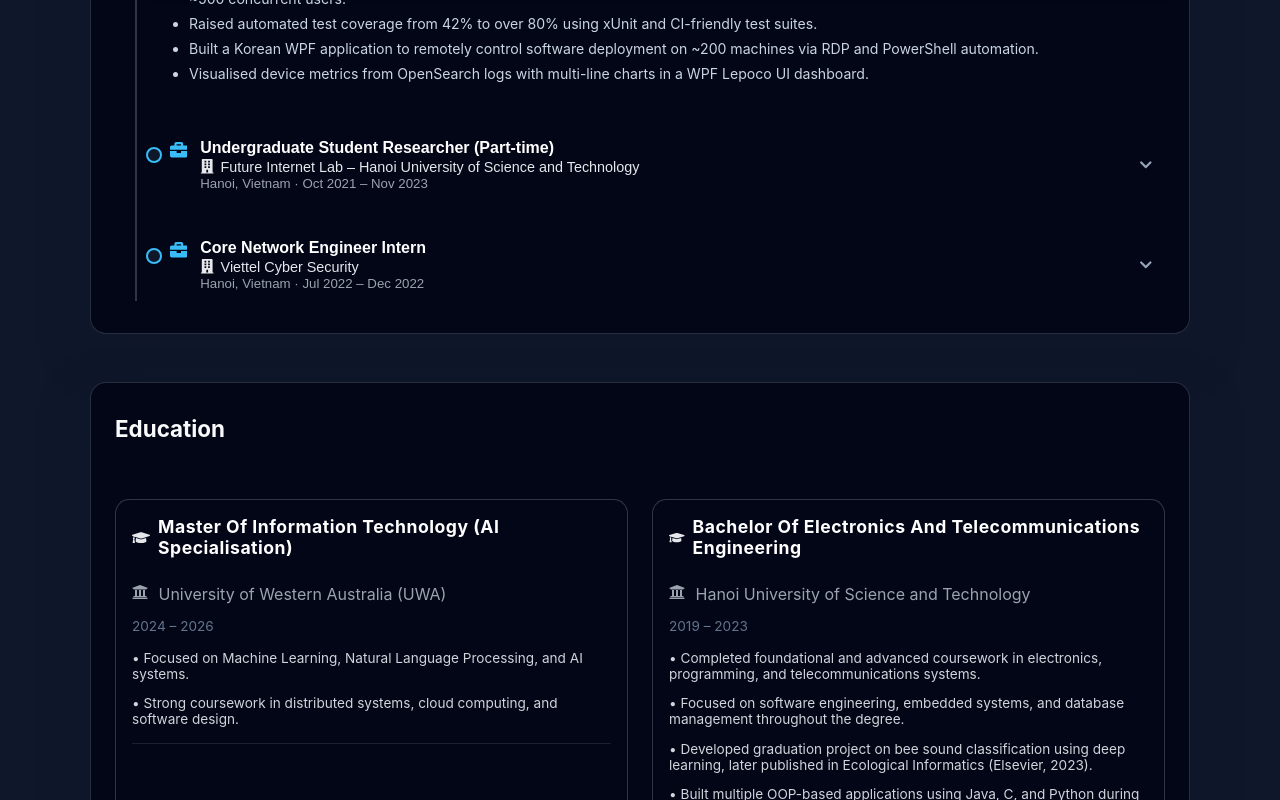
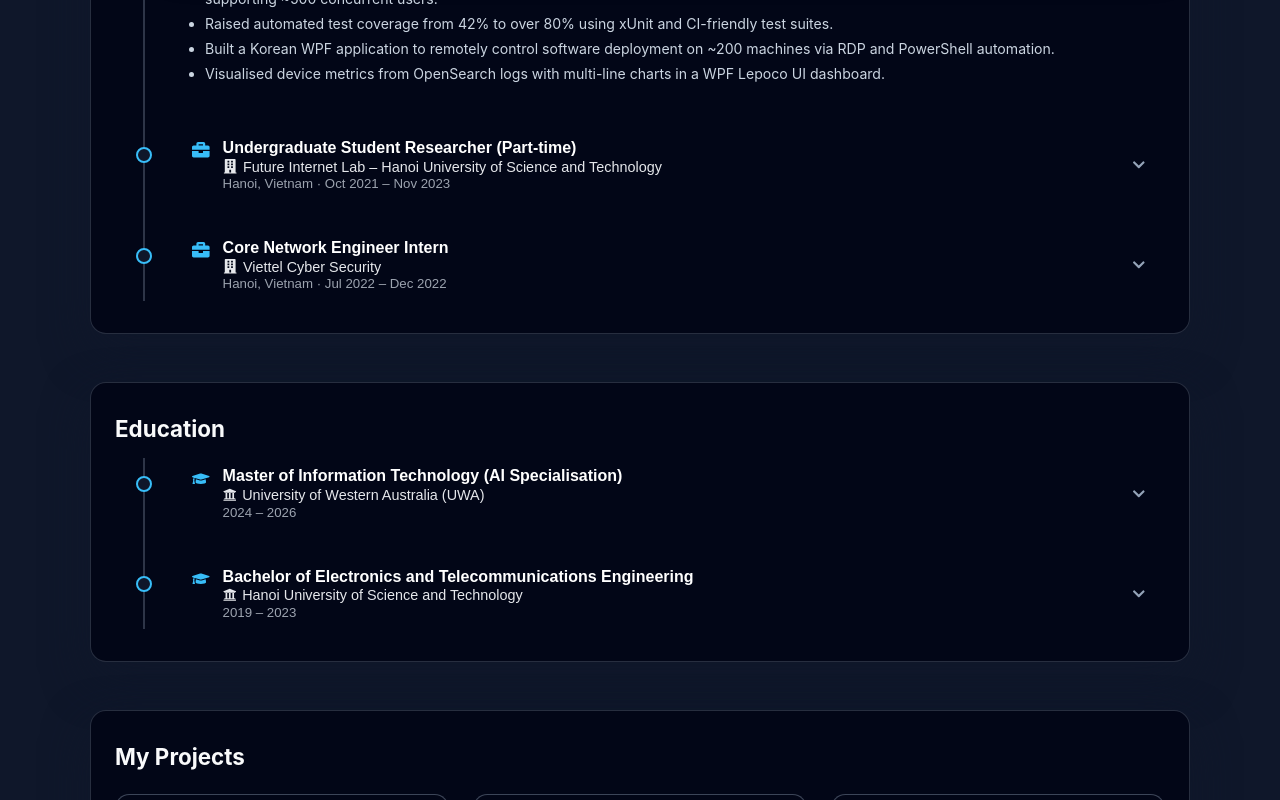
Before and after one commit to husthunterpy01/Martin-Portfolio, a React (Create React App) app: page / in a window 1280 px wide. Shown: the part 1520-2320 px from the top of the page. Built offline with nearby package versions, Linux system fonts and the light colour scheme.

Commit message:
Update center position for working/education experience

```diff
--- a/src/App.css
+++ b/src/App.css
@@ -407,8 +407,8 @@ section h2 {
 
 .timeline {
   position: relative;
-  margin-left: 20px;
-  padding-left: 20px;
+  margin-left: 28px;
+  padding-left: 28px;
   border-left: 2px solid rgba(148, 163, 184, 0.3);
 }
 
@@ -423,7 +423,7 @@ section h2 {
 
 .timeline-dot {
   position: absolute;
-  left: -11px;
+  left: -37px;
   top: 18px;
   width: 12px;
   height: 12px;
@@ -431,6 +431,7 @@ section h2 {
   border: 2px solid #38bdf8;
   border-radius: 50%;
   transition: background 0.2s ease, box-shadow 0.2s ease;
+  z-index: 1;
 }
 
 .timeline-dot.active-dot {
@@ -443,7 +444,7 @@ section h2 {
   border: none;
   background: transparent;
   color: inherit;
-  padding: 0.6rem 0.8rem;
+  padding: 0.6rem 1.2rem;
   border-radius: 0.6rem;
   display: flex;
   justify-content: space-between;
--- a/src/components/Education.js
+++ b/src/components/Education.js
@@ -1,5 +1,5 @@
-import React from 'react';
-import { FaGraduationCap, FaUniversity } from 'react-icons/fa';
+import React, { useState } from 'react';
+import { FaGraduationCap, FaUniversity, FaChevronDown } from 'react-icons/fa';
 
 const education = [
   {
@@ -25,30 +25,49 @@ const education = [
 ];
 
 const Education = () => {
+  const [openIndex, setOpenIndex] = useState(null);
+
+  const toggle = (idx) => {
+    setOpenIndex(openIndex === idx ? null : idx);
+  };
+
   return (
     <section id="education">
       <h2>Education</h2>
 
-      <div className="stack-grid">
+      <div className="timeline">
         {education.map((edu, idx) => (
-          <div key={idx} className="stack-group">
-            <div className="stack-header">
-              <FaGraduationCap className="skill-icon" />
-              <span className="stack-title">{edu.degree}</span>
+          <div key={idx} className="interactive-item">
+            {/* Timeline Dot */}
+            <div className={`timeline-dot ${openIndex === idx ? 'active-dot' : ''}`} />
+
+            {/* Collapsible Header */}
+            <button
+              className={`timeline-header ${openIndex === idx ? 'active' : ''}`}
+              onClick={() => toggle(idx)}
+            >
+              <div className="timeline-header-main">
+                <FaGraduationCap className="timeline-icon" />
+                <div>
+                  <h3 className="timeline-role">{edu.degree}</h3>
+                  <p className="timeline-company">
+                    <FaUniversity style={{ marginRight: '6px', fontSize: '0.85rem' }} />
+                    {edu.school}
+                  </p>
+                  <p className="timeline-meta">{edu.period}</p>
                 </div>
+              </div>
+              <FaChevronDown className={`chevron ${openIndex === idx ? 'chevron-open' : ''}`} />
+            </button>
 
-            <p style={{ color: '#9ca3af', marginBottom: '0.4rem' }}>
-              <FaUniversity style={{ marginRight: '6px' }} /> {edu.school}
-            </p>
-            <p style={{ color: '#64748b', marginBottom: '1rem', fontSize: '0.85rem' }}>
-              {edu.period}
-            </p>
-
+            {/* Details (Collapsible) */}
+            <div className={`timeline-details-wrapper ${openIndex === idx ? 'open' : ''}`}>
+              <ul className="timeline-details">
                 {edu.details.map((line, i) => (
-              <p key={i} style={{ fontSize: '0.85rem', color: '#d1d5db', marginBottom: '0.4rem' }}>
-                • {line}
-              </p>
+                  <li key={i}>{line}</li>
                 ))}
+              </ul>
+            </div>
           </div>
         ))}
       </div>
```
Lines whose indentation alone changed are shown as unchanged.
